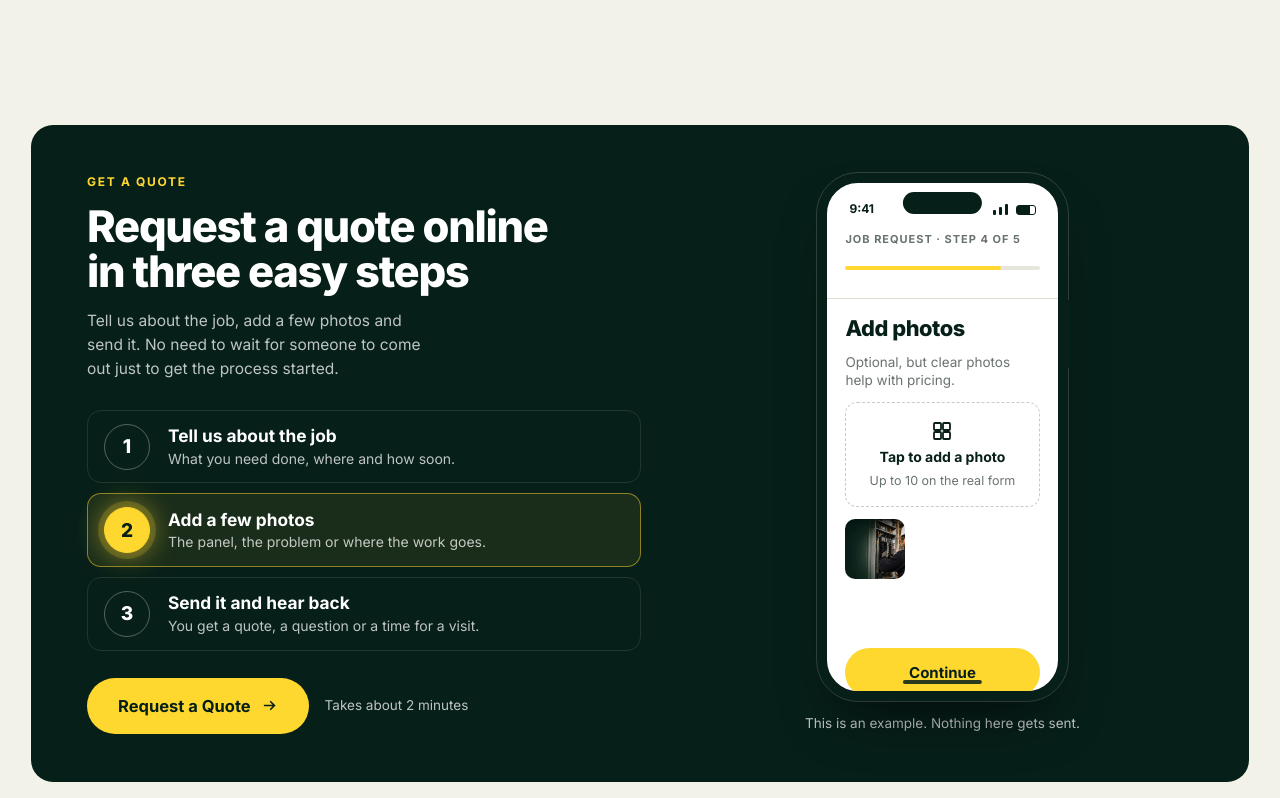
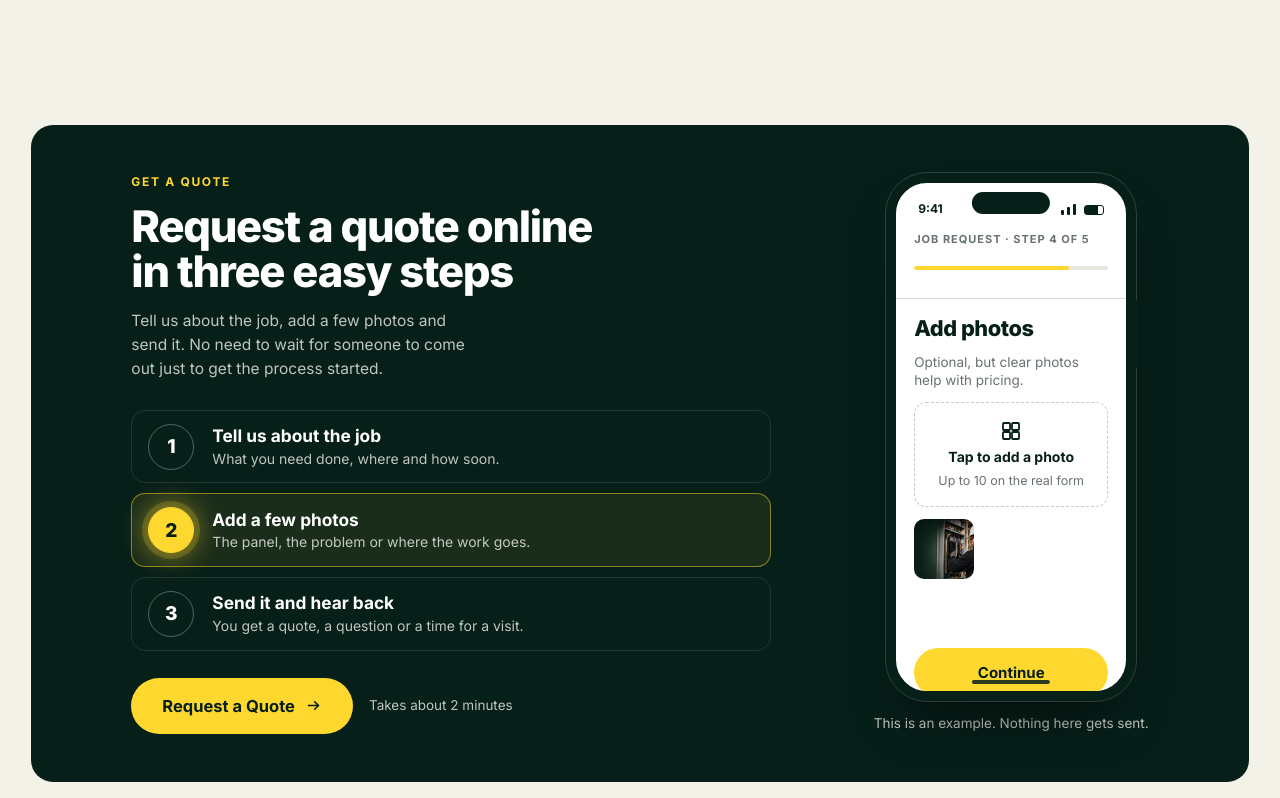
Before and after one commit to theo272004/solid-ground-electric, a plain HTML site: page index.html in a window 1280 px wide. Shown: the part 1442-2240 px from the top of the page. Drawn offline with nearby package versions, Linux system fonts and the light colour scheme; no server answers.

Commit message:
Quote section: group and centre text + phone; yellow circle white check; extra chip selected in step 1
Co-Authored-By: Claude Sonnet 5.5 <noreply@anthropic.com>

```diff
--- a/index.html
+++ b/index.html
@@ -647,7 +647,13 @@ h1 em{font-style:normal;color:var(--y);display:block}
 .card .qm::before{background:var(--y)}
 .ftr .cnt svg{background:var(--y);color:var(--g)}
 .towns li svg{background:var(--y);color:var(--g)}
-.ph-ok{background:var(--y);color:var(--g)}
+.ph-ok{background:var(--y);color:#fff}
+
+
+/* quote: text and phone grouped and centred in the card */
+@media (min-width:981px){
+  .qbox{grid-template-columns:minmax(0,640px) auto;justify-content:center;column-gap:clamp(56px,8vw,140px)}
+}
 
 /* one section per screen (desktop) */
 @media (min-width:981px){
@@ -1303,7 +1309,7 @@ h1 em{font-style:normal;color:var(--y);display:block}
   function chips(){var el=$("qdChips");el.textContent="";opts.forEach(function(o){var b=document.createElement("button");b.type="button";b.className="ph-chip";b.textContent=o;b.setAttribute("aria-pressed",picked.indexOf(o)>-1);b.addEventListener("click",function(){if(!touched){picked=[];touched=true}var i=picked.indexOf(o);i>-1?picked.splice(i,1):picked.push(o);$("qdCta").dataset.open=picked.join("|");chips();restart()});el.appendChild(b)})}
   function addShot(){if(shots>=3)return;var im=document.createElement("img");im.alt="";im.src=imgs[shots];shots++;$("qdShots").appendChild(im)}
   function clearFills(){fills.forEach(clearTimeout);fills=[]}
-  function go(n){idx=n;clearFills();steps.forEach(function(b,i){i===n?b.setAttribute("aria-current","step"):b.removeAttribute("aria-current")});views.forEach(function(v,i){v.classList.toggle("on",i===n)});$("qdLabel").textContent=labels[n];$("qdBar").style.width=bars[n];if(n===1){shots=0;$("qdShots").textContent="";[500,1100,1700].forEach(function(t){fills.push(setTimeout(addShot,t))})}}
+  function go(n){idx=n;clearFills();if(n===0&&!touched){picked=["Panel / breakers"];chips();fills.push(setTimeout(function(){if(!touched){picked.push("EV charger");chips()}},1300))}steps.forEach(function(b,i){i===n?b.setAttribute("aria-current","step"):b.removeAttribute("aria-current")});views.forEach(function(v,i){v.classList.toggle("on",i===n)});$("qdLabel").textContent=labels[n];$("qdBar").style.width=bars[n];if(n===1){shots=0;$("qdShots").textContent="";[500,1100,1700].forEach(function(t){fills.push(setTimeout(addShot,t))})}}
   function tick(){go((idx+1)%3)}
   function play(){if(!still&&!timer&&visible)timer=setInterval(tick,4200)}
   function pause(){clearInterval(timer);timer=null}
```
